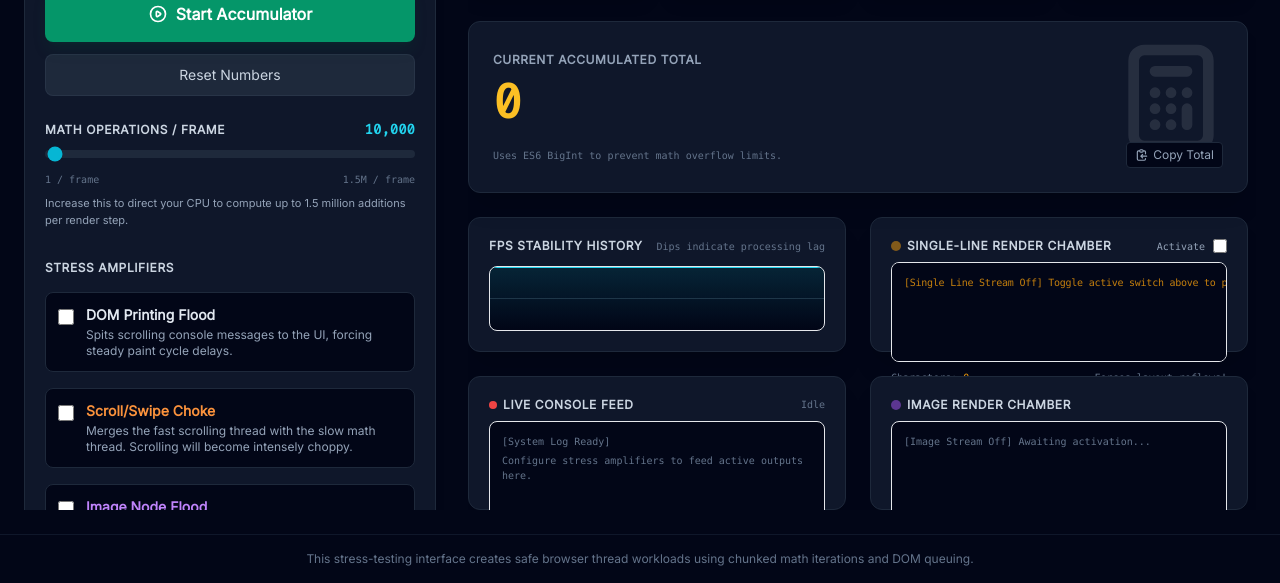
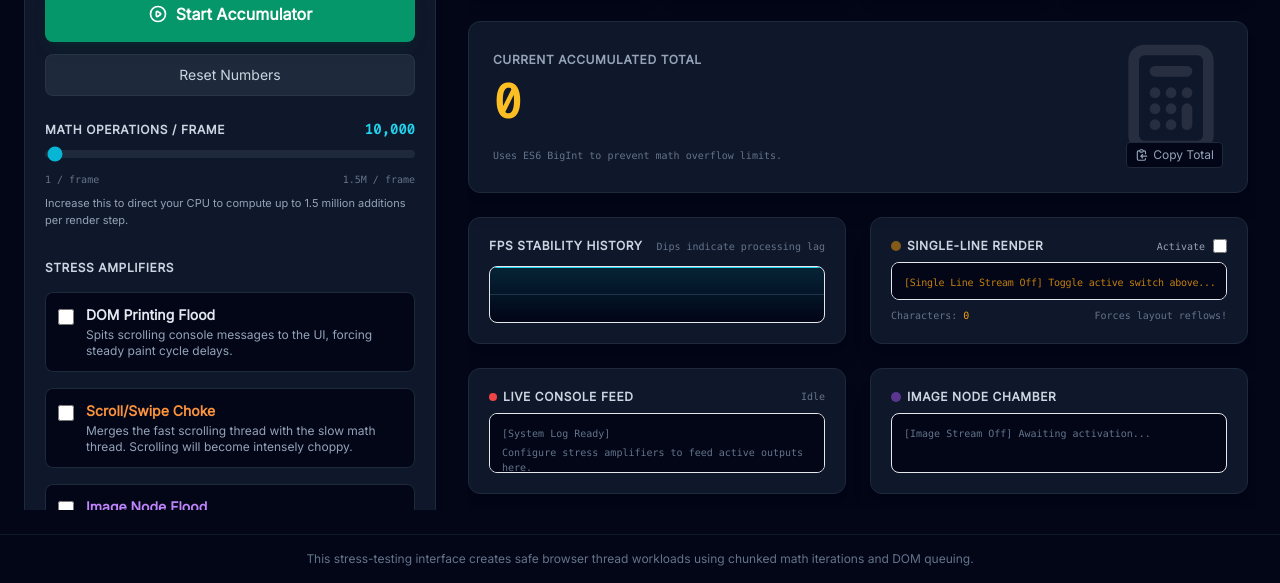
Before and after one commit to Want-to-beAcoder1556/Quantum_-accumulator-cpu-lagger-, a plain HTML site: page index.html in a window 1280 px wide. Shown: the part 217-800 px from the top of the page. Drawn offline with nearby package versions, Linux system fonts and the light colour scheme.

Commit message:
Refactor HTML structure and improve layout styles

```diff
--- a/index.html
+++ b/index.html
@@ -28,10 +28,10 @@
         }
     </style>
 </head>
-<body class="bg-slate-950 text-slate-100 h-screen w-full flex flex-col overflow-hidden">
+<body class="bg-slate-950 text-slate-100 min-h-[100dvh] lg:h-screen w-full flex flex-col lg:overflow-hidden">
 
     <!-- Header -->
-    <header class="flex-none border-b border-slate-800 bg-slate-900/50 backdrop-blur px-6 py-4">
+    <header class="flex-none border-b border-slate-800 bg-slate-900/50 backdrop-blur px-6 py-4 sticky top-0 z-50 lg:relative">
         <div class="max-w-6xl mx-auto flex flex-col sm:flex-row justify-between items-center gap-4">
             <div class="flex items-center gap-3">
                 <div class="p-2 bg-red-500/10 rounded-lg border border-red-500/30 text-red-500 animate-pulse">
@@ -54,10 +54,10 @@
     </header>
 
     <!-- Main Content -->
-    <main class="flex-1 w-full max-w-[1600px] mx-auto p-4 md:p-6 flex flex-col lg:flex-row gap-6 overflow-y-auto lg:overflow-hidden min-h-0">
+    <main class="flex-1 w-full max-w-[1600px] mx-auto p-4 md:p-6 flex flex-col lg:flex-row gap-6 lg:overflow-hidden min-h-0">
 
         <!-- Left Column: Controls & Configuration -->
-        <div class="lg:w-[380px] xl:w-[420px] flex-none flex flex-col lg:h-full lg:overflow-y-auto cyber-scroll lg:pr-2 space-y-6 pb-4 lg:pb-0">
+        <div class="lg:w-[380px] xl:w-[420px] flex-none flex flex-col gap-6 lg:h-full lg:overflow-y-auto cyber-scroll lg:pr-2 lg:pb-4">
             <div class="bg-slate-900 border border-slate-800 rounded-xl p-5 space-y-6 shadow-xl flex-shrink-0">
                 <div class="border-b border-slate-800 pb-3">
                     <h2 class="text-md font-semibold text-slate-200 uppercase tracking-wider">Engine Controls</h2>
@@ -152,7 +152,7 @@
         </div>
 
         <!-- Middle & Right Columns: Performance Dashboard & Visualizer -->
-        <div class="flex-1 flex flex-col min-w-0 lg:h-full gap-4 lg:gap-6 lg:overflow-y-auto cyber-scroll pb-4 lg:pb-0 lg:pr-2">
+        <div class="flex-1 flex flex-col min-w-0 lg:h-full gap-4 lg:gap-6 lg:overflow-y-auto cyber-scroll lg:pr-2 lg:pb-4 pb-10">
 
             <!-- Real-time Stats Grid -->
             <div class="grid grid-cols-2 sm:grid-cols-4 gap-4 flex-none">
@@ -222,13 +222,11 @@
             </div>
 
             <!-- Dynamic Visualization & Console Area -->
-            <div class="flex-1 flex flex-col gap-4 lg:gap-6 min-h-0">
-
-                <!-- Row 1: Graph & Single Line -->
-                <div class="flex-1 flex flex-col md:flex-row gap-4 lg:gap-6 min-h-[250px] md:min-h-0">
+            <!-- Replaced nested flex rows with a clean CSS grid for perfect resizing -->
+            <div class="grid grid-cols-1 md:grid-cols-2 gap-4 lg:gap-6 flex-1 min-h-[800px] md:min-h-[400px] lg:min-h-0">
 
                 <!-- Performance Graph -->
-                    <div class="bg-slate-900 border border-slate-800 rounded-xl p-5 shadow-xl flex flex-col flex-1 w-full min-w-0">
+                <div class="bg-slate-900 border border-slate-800 rounded-xl p-4 lg:p-5 shadow-xl flex flex-col h-full min-h-[250px] lg:min-h-0 w-full min-w-0">
                     <div class="flex justify-between items-center mb-3">
                         <span class="text-xs font-semibold uppercase tracking-wider text-slate-300">FPS Stability History</span>
                         <span class="text-[10px] text-slate-500 font-mono">Dips indicate processing lag</span>
@@ -238,12 +236,12 @@
                     </div>
                 </div>
 
-                    <!-- Unbroken Single-Line Render Chamber (Heavy Layout Lag) -->
-                    <div class="bg-slate-900 border border-slate-800 rounded-xl p-5 shadow-xl flex flex-col flex-1 w-full min-w-0">
+                <!-- Unbroken Single-Line Render Chamber -->
+                <div class="bg-slate-900 border border-slate-800 rounded-xl p-4 lg:p-5 shadow-xl flex flex-col h-full min-h-[250px] lg:min-h-0 w-full min-w-0">
                     <div class="flex justify-between items-center mb-2">
                         <span class="text-xs font-semibold uppercase tracking-wider text-slate-300 flex items-center gap-1.5">
                             <span class="w-2.5 h-2.5 rounded-full bg-amber-500 animate-pulse"></span>
-                                Single-Line Render Chamber
+                            Single-Line Render
                         </span>
                         <label class="flex items-center gap-2 cursor-pointer select-none">
                             <span class="text-[10px] text-slate-400 font-mono">Activate</span>
@@ -251,21 +249,17 @@
                         </label>
                     </div>
                     <!-- Single Horizontal Line Text Box -->
-                        <div id="single-line-box" class="flex-1 bg-slate-950 p-3 rounded-lg border border-slate-850 min-h-[100px] font-mono text-[10px] text-amber-500/80 overflow-x-auto whitespace-nowrap cyber-scroll select-all tracking-tight" title="Double click to select all text inside">
-                            [Single Line Stream Off] Toggle active switch above to push continuous additions to a single text node...
+                    <div id="single-line-box" class="flex-1 bg-slate-950 p-3 rounded-lg border border-slate-850 min-h-0 font-mono text-[10px] text-amber-500/80 overflow-x-auto whitespace-nowrap cyber-scroll select-all tracking-tight" title="Double click to select all text inside">
+                        [Single Line Stream Off] Toggle active switch above...
                     </div>
-                        <div class="mt-2 flex justify-between text-[10px] text-slate-500 font-mono">
+                    <div class="mt-2 flex justify-between text-[10px] text-slate-500 font-mono flex-none">
                         <span>Characters: <span id="char-count" class="text-amber-500">0</span></span>
                         <span>Forces layout reflows!</span>
                     </div>
                 </div>
-                </div>
-
-                <!-- Row 2: Console Feed & Image Row -->
-                <div class="flex-1 flex flex-col md:flex-row gap-4 lg:gap-6 min-h-[250px] md:min-h-0">
 
                 <!-- Console Feed -->
-                    <div class="bg-slate-900 border border-slate-800 rounded-xl p-5 shadow-xl flex flex-col flex-1 w-full min-w-0">
+                <div class="bg-slate-900 border border-slate-800 rounded-xl p-4 lg:p-5 shadow-xl flex flex-col h-full min-h-[250px] lg:min-h-0 w-full min-w-0">
                     <div class="flex justify-between items-center mb-2">
                         <span class="text-xs font-semibold uppercase tracking-wider text-slate-300 flex items-center gap-1.5">
                             <span class="w-2 h-2 rounded-full bg-red-500 animate-ping"></span>
@@ -274,26 +268,26 @@
                         <span class="text-[10px] text-slate-500 font-mono" id="log-speed">Idle</span>
                     </div>
                     <!-- Log stream -->
-                        <div id="cyber-log" class="flex-1 bg-slate-950 p-3 rounded-lg border border-slate-850 min-h-[100px] font-mono text-[10px] text-red-400 overflow-y-auto cyber-scroll space-y-1">
+                    <div id="cyber-log" class="flex-1 bg-slate-950 p-3 rounded-lg border border-slate-850 min-h-0 font-mono text-[10px] text-red-400 overflow-y-auto cyber-scroll space-y-1">
                         <div class="text-slate-500">[System Log Ready]</div>
                         <div class="text-slate-500">Configure stress amplifiers to feed active outputs here.</div>
                     </div>
                 </div>
 
                 <!-- Image Render Chamber -->
-                    <div class="bg-slate-900 border border-slate-800 rounded-xl p-5 shadow-xl flex flex-col flex-1 w-full min-w-0">
+                <div class="bg-slate-900 border border-slate-800 rounded-xl p-4 lg:p-5 shadow-xl flex flex-col h-full min-h-[250px] lg:min-h-0 w-full min-w-0">
                     <div class="flex justify-between items-center mb-2">
                         <span class="text-xs font-semibold uppercase tracking-wider text-slate-300 flex items-center gap-1.5">
                             <span class="w-2.5 h-2.5 rounded-full bg-purple-500 animate-pulse"></span>
-                                Image Render Chamber
+                            Image Node Chamber
                         </span>
                     </div>
                     <!-- Image Grid Stream -->
-                        <div id="image-flood-box" class="flex-1 bg-slate-950 p-3 rounded-lg border border-slate-850 min-h-[100px] overflow-y-auto cyber-scroll flex flex-wrap content-start gap-1">
+                    <div id="image-flood-box" class="flex-1 bg-slate-950 p-3 rounded-lg border border-slate-850 min-h-0 overflow-y-auto cyber-scroll flex flex-wrap content-start gap-1">
                         <div class="text-slate-500 font-mono text-[10px] w-full">[Image Stream Off] Awaiting activation...</div>
                     </div>
                 </div>
-                </div>
+
             </div>
         </div>
     </main>
```
Lines whose indentation alone changed are shown as unchanged.
